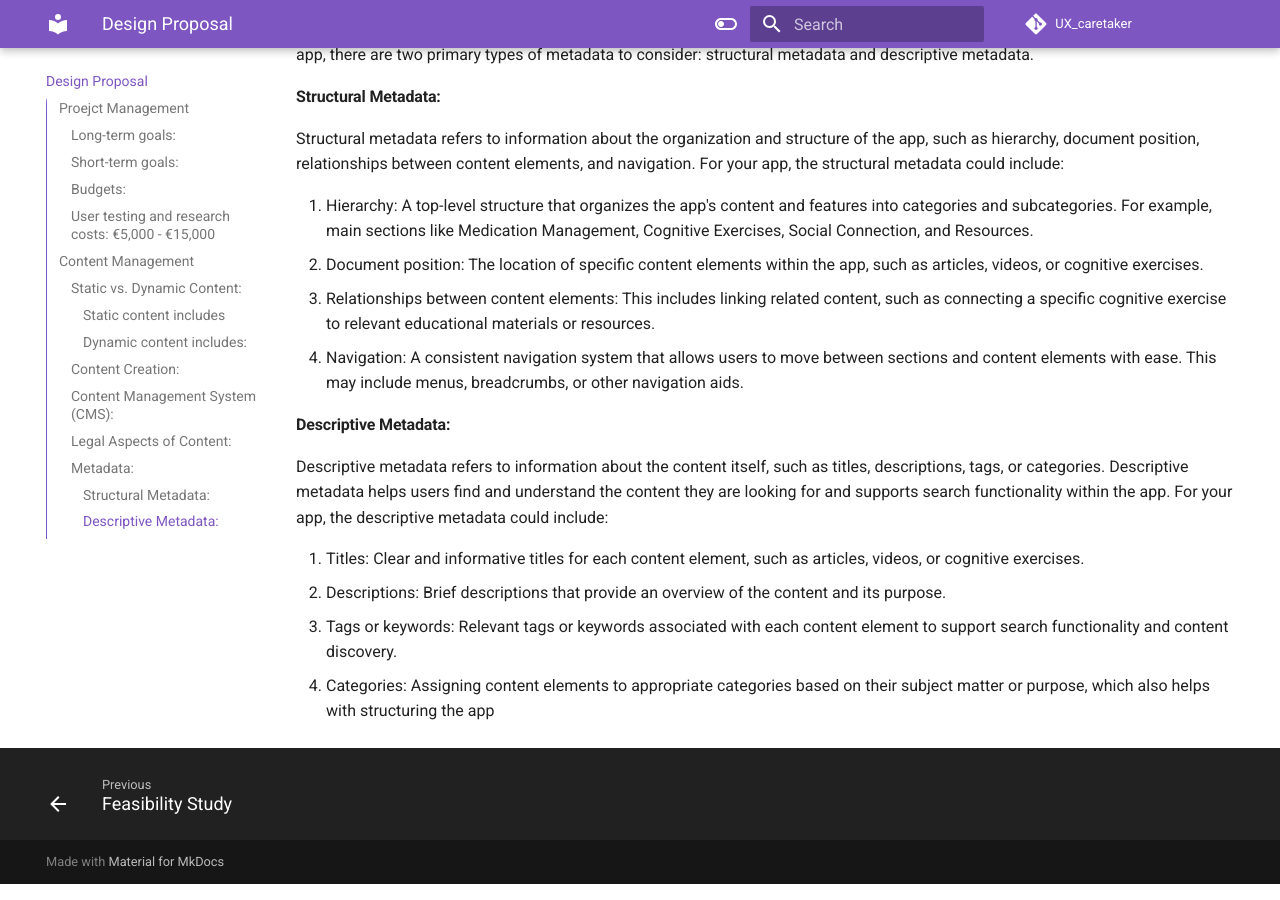
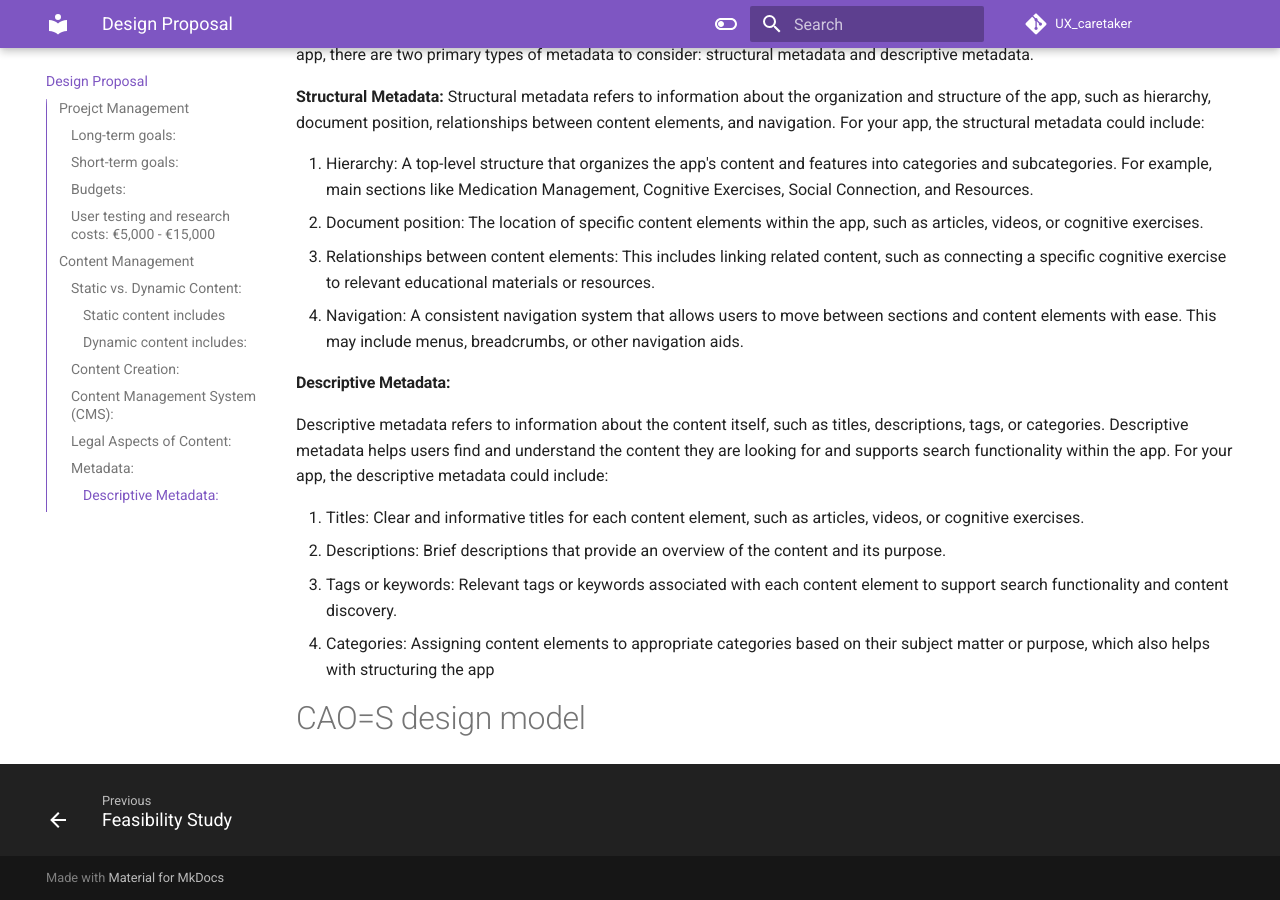
Before and after one commit to teragramgius/GherryPlus, an MkDocs documentation site: the page built from docs/designproposal.md, in a window 1280 px wide and 900 px high, scrolled down 2888 px. Built offline with MkDocs 1.6.1 and Material for MkDocs 9.7.7, drawn with Linux system fonts in a browser that asks for light colours; comment, search, counter and statistics services are not loaded; the version menu is left out.

Commit message:
Update designproposal.md

```diff
--- a/docs/designproposal.md
+++ b/docs/designproposal.md
@@ -95,13 +95,11 @@ It is crucial to consider the legal aspects of content, including:
 
 
 
-
-
 ### Metadata:
 
 Metadata is essential for organizing and structuring the application to ensure a seamless user experience. In the context of your app, there are two primary types of metadata to consider: structural metadata and descriptive metadata.
 
-#### Structural Metadata:
+**Structural Metadata:**
 Structural metadata refers to information about the organization and structure of the app, such as hierarchy, document position, relationships between content elements, and navigation.
 For your app, the structural metadata could include:
 
@@ -118,3 +116,6 @@ For your app, the descriptive metadata could include:
 2. Descriptions: Brief descriptions that provide an overview of the content and its purpose.
 3. Tags or keywords: Relevant tags or keywords associated with each content element to support search functionality and content discovery.
 4. Categories: Assigning content elements to appropriate categories based on their subject matter or purpose, which also helps with structuring the app
+
+
+# CAO=S design model
```
